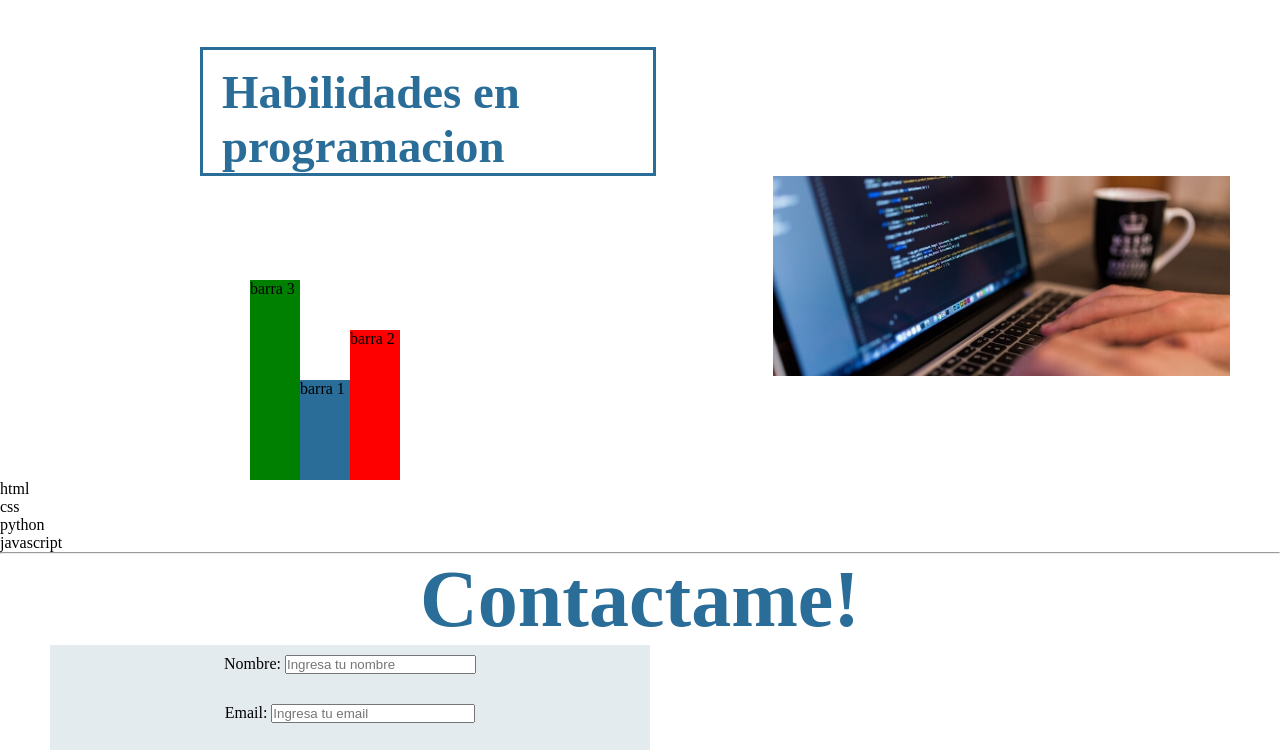
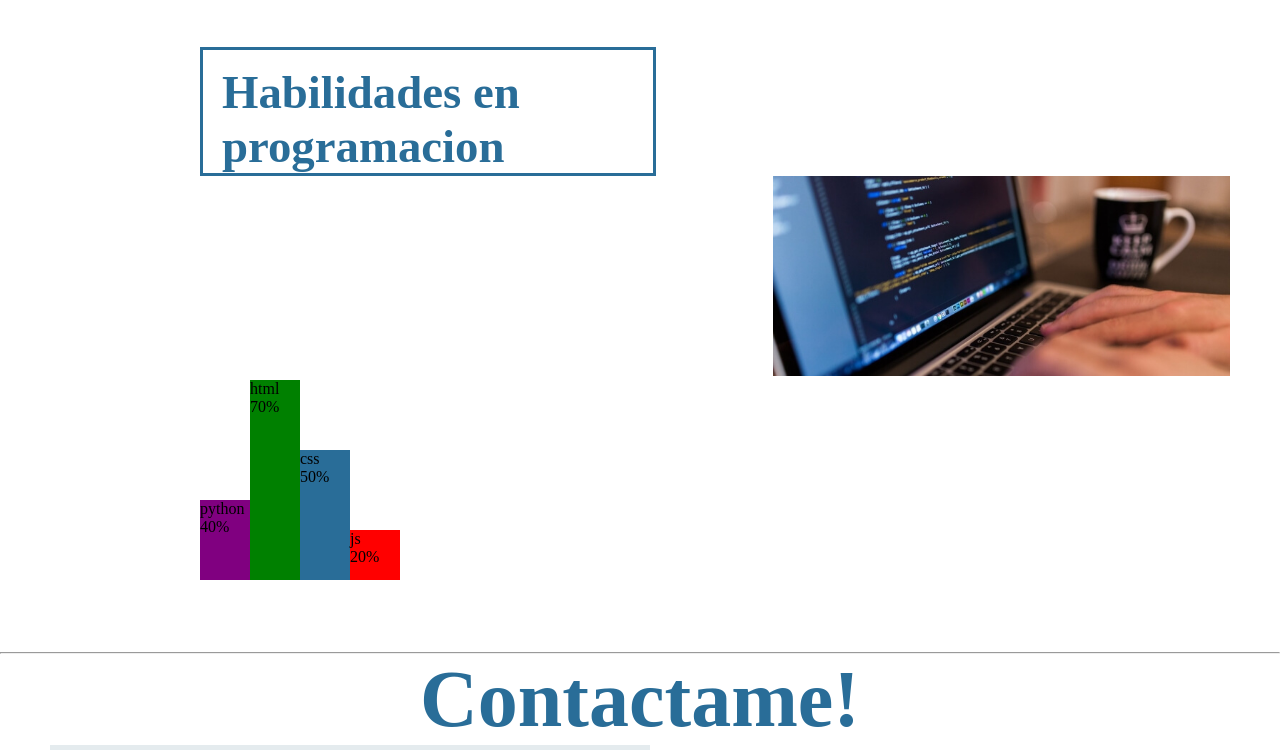
Before and after one commit to luisv99/Quiz1, a plain HTML site: page index.html in a window 1280 px wide. Shown: the part 3515-4265 px from the top of the page. Drawn offline with Linux system fonts and the light colour scheme; a web font is replaced by a local one.

Commit message:
skills listo

```diff
--- a/index.html
+++ b/index.html
@@ -154,17 +154,13 @@
     <img class="prog-foto" src="prog.jpg" alt="">
 </div>
 
-<div class="barra1">
-barra 1
-</div>
-<div class="barra2">
-barra 2
-</div>
-<div class="barra3">
-barra 3
-</div>
+
 
 </section>
+<br>
+<br>
+<br>
+<br>
 <hr>
 
 
--- a/main.js
+++ b/main.js
@@ -11,24 +11,23 @@ btn.onclick = alerta;
 skills = [
 
         {label: 'html',
-        data: 60},
+        data: 7},
 
         {label: 'css',
-        data: 65},
+        data: 5},
 
         {label: 'python',
-        data: 70},
+        data: 4},
 
-        {label: 'javascript',
-        data: 10}
+        {label: 'js',
+        data: 2}
 ]
 
 const skill = document.getElementById('skills')
 
-for (let index = 0; index < skills.length; index++) {
-        const element = skills[index];
-        const card = "<div>" + element.label + "</div>"
-        skill.innerHTML += card
-
-
-}
+skills.forEach(({label, data}) => {
+        skill.innerHTML+=`<div class="barra${data}">
+        <p>${label}</p>
+        <p>${data*10}%</p>
+        </div>`
+});
--- a/styles.css
+++ b/styles.css
@@ -362,25 +362,34 @@
     padding-top: 15px;
 }
 
-.barra1{
+.barra5{
     background-color: #296D98;
     width: 50px;
     margin-left: 300px;
-    height: 100px;
+    height: 130px;
+    margin-top: -130px;
 }
 
 .barra2{
     background-color: red;
     width: 50px;
     margin-left: 350px;
-    height: 150px;
-    margin-top: -150px;
+    height: 50px;
+    margin-top: -50px;
 }
 
-.barra3{
+.barra7{
     background-color: green;
     width: 50px;
     margin-left: 250px;
     height: 200px;
-    margin-top: -200px;
+    margin-top: 0px;
 }
+
+.barra4{
+    background-color: purple;
+    width: 50px;
+    margin-left: 200px;
+    height: 80px;
+    margin-top: -80px;
+}
```
